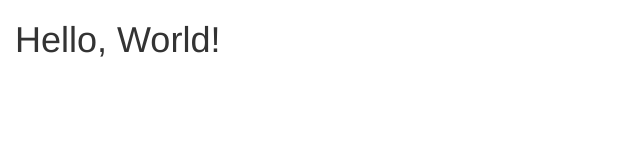
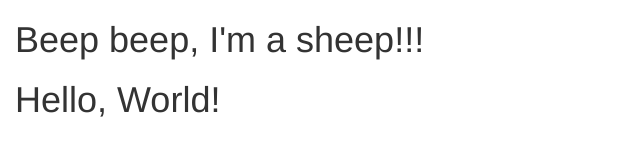
Before and after one commit to michaelkornblum/simple-vue-setup, a website: page index.html in a window 1280 px wide. Shown: the whole page, without its empty margins (0-640 px from the left). Drawn offline with nearby package versions, Linux system fonts and the light colour scheme.

Commit message:
Put rediculoous h1 tag for no apparent reason

```diff
--- a/index.html
+++ b/index.html
@@ -1,5 +1,6 @@
 <!DOCTYPE html>
 <html lang="en">
+
 <head>
     <meta charset="UTF-8">
     <meta name="viewport" content="width=device-width, initial-scale=1.0">
@@ -9,10 +10,13 @@
     <script src="node_modules/vue/dist/vue.min.js"></script>
     <title>Simple Vue Setup</title>
 </head>
+
 <body>
     <div class="container-fluid">
+        <h1>Beep beep, I'm a sheep!!!</h1>
         <h1>{{message}}</h1>
     </div>
 </body>
 <script src="script.js"></script>
+
 </html>
```
Lines whose indentation alone changed are shown as unchanged.
